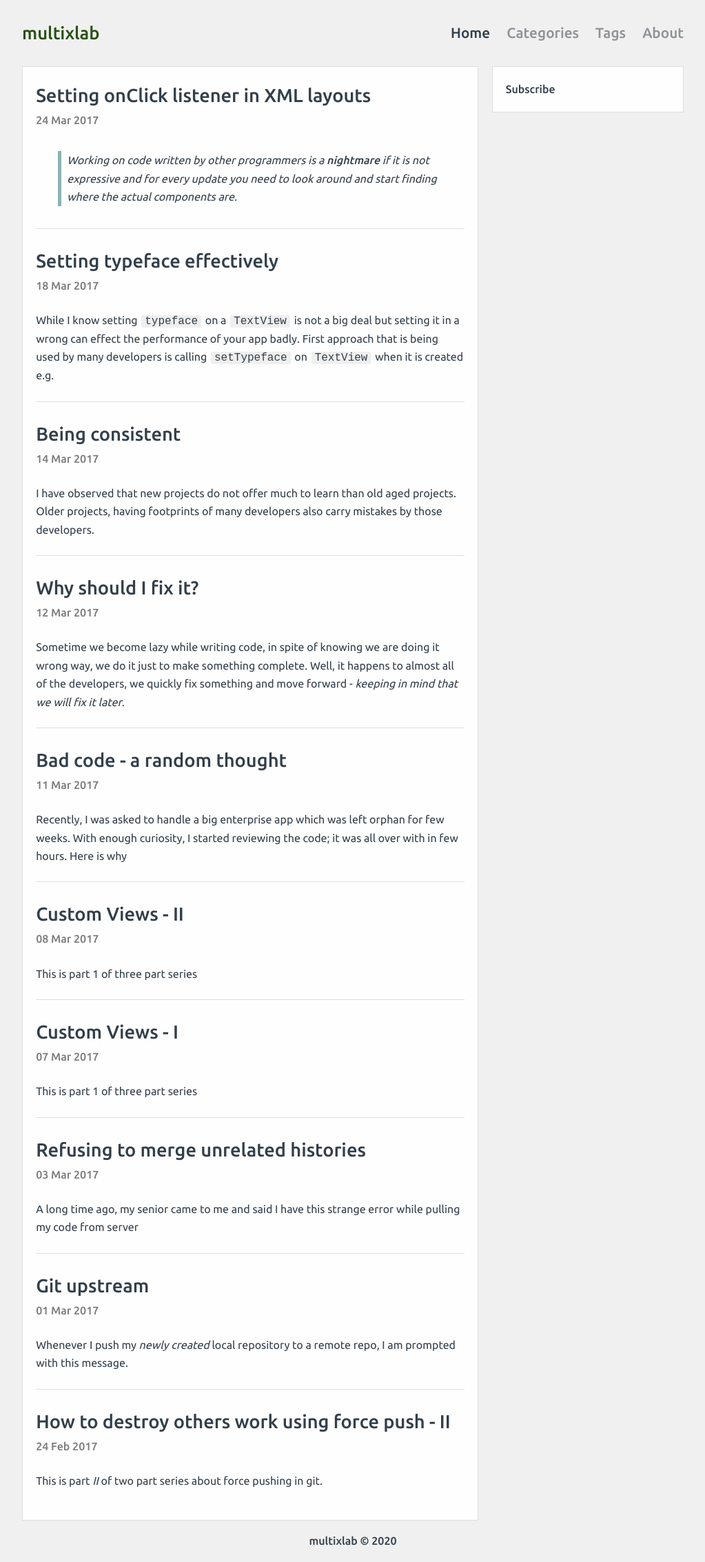
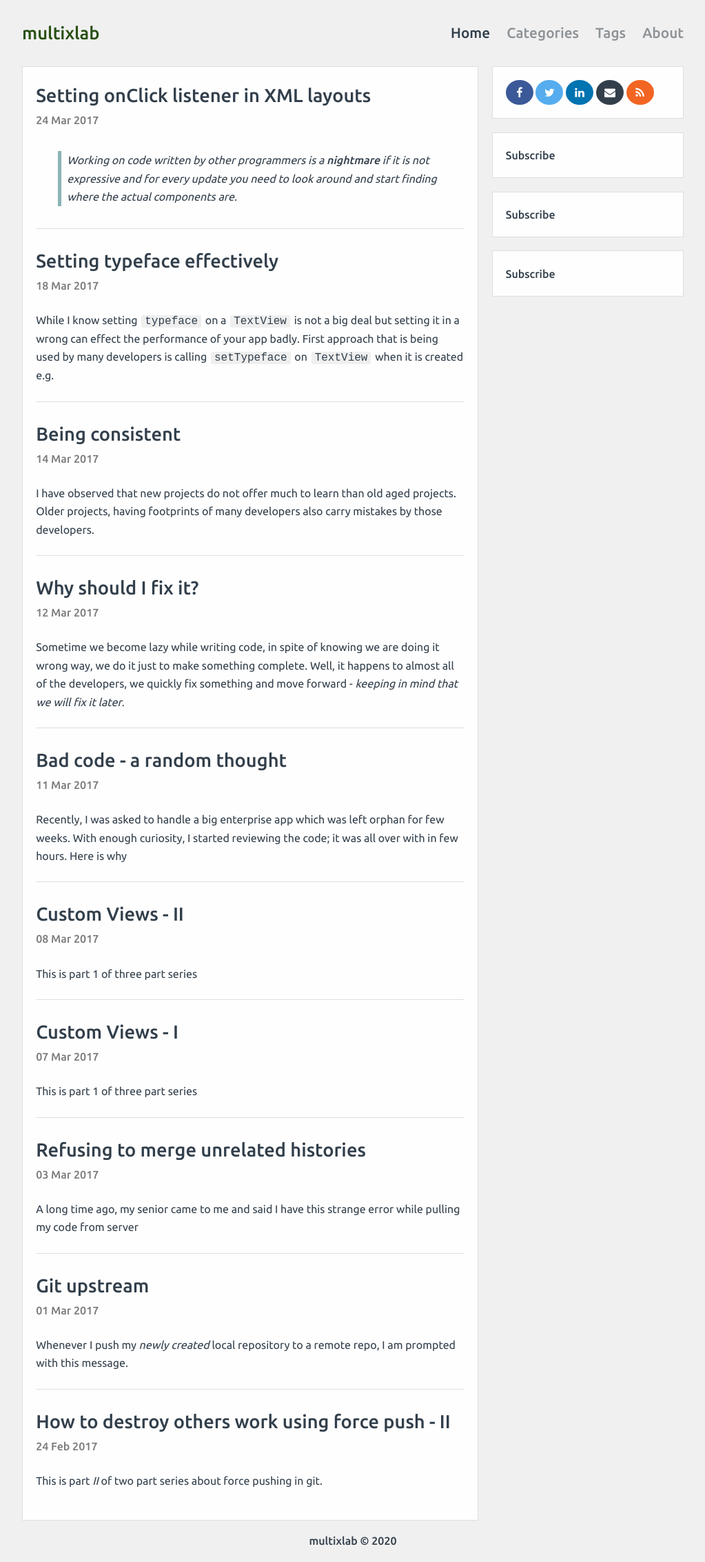
Before and after one commit to multixlab/multixlab.github.io, a Jekyll site: the page built from index.html, in a window 1280 px wide. Shown: the whole page at 69% size, without its empty margins (128-1151 px from the left). Built offline with Jekyll 4.4.1, drawn with Linux system fonts in a browser that asks for light colours.

Commit message:
add social media icons

```diff
--- a/_includes/header.html
+++ b/_includes/header.html
@@ -7,6 +7,8 @@
     <meta http-equiv="X-UA-Compatible" content="ie=edge">
     <link href="https://fonts.googleapis.com/css?family=Ubuntu:400,500&display=swap" rel="stylesheet">
     <link rel="stylesheet" href="{{site.baseurl}}/assets/css/main.css"/>
+    <link rel="stylesheet" href="https://cdnjs.cloudflare.com/ajax/libs/font-awesome/4.7.0/css/font-awesome.min.css">
+
 
     <title>{{ page.title }}</title>
 </head>
--- /dev/null
+++ b/_includes/social.html
@@ -0,0 +1,5 @@
+<a href="#" class="fa fa-facebook"></a>
+<a href="#" class="fa fa-twitter"></a>
+<a href="#" class="fa fa-linkedin"></a>
+<a href="#" class="fa fa-envelope"></a>
+<a href="#" class="fa fa-rss"></a>
--- a/_layouts/default.html
+++ b/_layouts/default.html
@@ -14,7 +14,19 @@
 <div class="column right">
     <aside class="spacing">
 
-        <div class="display-area">
+        <div class="display-area sidebar">
+            {% include social.html %}
+        </div>
+
+        <div class="display-area sidebar">
+            {% include subscribe.html %}
+        </div>
+
+        <div class="display-area sidebar">
+            {% include subscribe.html %}
+        </div>
+
+        <div class="display-area sidebar">
             {% include subscribe.html %}
         </div>
 
--- a/_sass/base.scss
+++ b/_sass/base.scss
@@ -87,6 +87,10 @@
   overflow: auto;
 }
 
+.sidebar {
+  margin-bottom: $column-spacing * 2;
+}
+
 .highlight {
   padding: 0.5rem;
   background-color: $color-page;
--- /dev/null
+++ b/_sass/social.scss
@@ -0,0 +1,37 @@
+.fa {
+  width: 20px;
+  padding: 10px;
+  font-size: 3rem;
+  border-radius: 50%;
+  text-align: center;
+  text-decoration: none;
+}
+
+.fa:hover {
+  opacity: 0.7;
+}
+
+.fa-facebook {
+  color: white;
+  background: #3B5998;
+}
+
+.fa-twitter {
+  color: white;
+  background: #55ACEE;
+}
+
+.fa-linkedin {
+  color: white;
+  background: #0073b1;
+}
+
+.fa-envelope {
+  color: white;
+  background: $color-primary;
+}
+
+.fa-rss {
+  color: white;
+  background: #f26522;
+}
--- a/assets/css/main.scss
+++ b/assets/css/main.scss
@@ -13,3 +13,4 @@
 @import "post";
 
 @import "colorful";
+@import "social";
```
